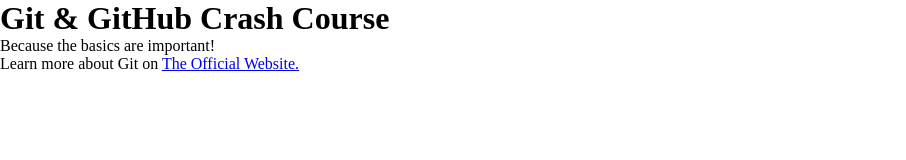
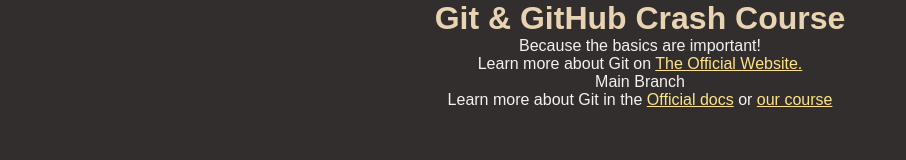
Before and after one commit to Joarpenaflorida/giithub-crash-course, a plain HTML site: page index.html in a window 1280 px wide. Shown: the whole page, without its empty margins (0-906 px from the left). Drawn offline with Linux system fonts and the light colour scheme.

Commit message:
added links & restructured page

```diff
--- a/index.html
+++ b/index.html
@@ -7,8 +7,20 @@
     <link rel="stylesheet" href="styles.css" />
   </head>
   <body>
-    <h1>Git & GitHub Crash Course</h1>
-    <p>Because the basics are important!</p>
-    <p>Learn more about Git on <a href="#">The Official Website.</a></p>
+    <div>
+      <h1>Git & GitHub Crash Course</h1>
+      <p>Because the basics are important!</p>
+      <p>Learn more about Git on <a href="#">The Official Website.</a></p>
+    </div>
+
+    <div>
+      <p>Main Branch</p>
+    </div>
+
+    <p>
+      Learn more about Git in the
+      <a href="">Official docs</a> or
+      <a href="">our course</a>
+    </p>
   </body>
 </html>
--- a/styles.css
+++ b/styles.css
@@ -5,3 +5,21 @@
   padding: 0;
   box-sizing: border-box;
 }
+
+html {
+  font-family: sans-serif;
+}
+
+body {
+  text-align: center;
+  background-color: #322e2d;
+  color: #f6f0ee;
+}
+
+h1 {
+  color: #e8d4b2;
+}
+
+a {
+  color: #fee389;
+}
```
Also changed, not shown: note.txt.
